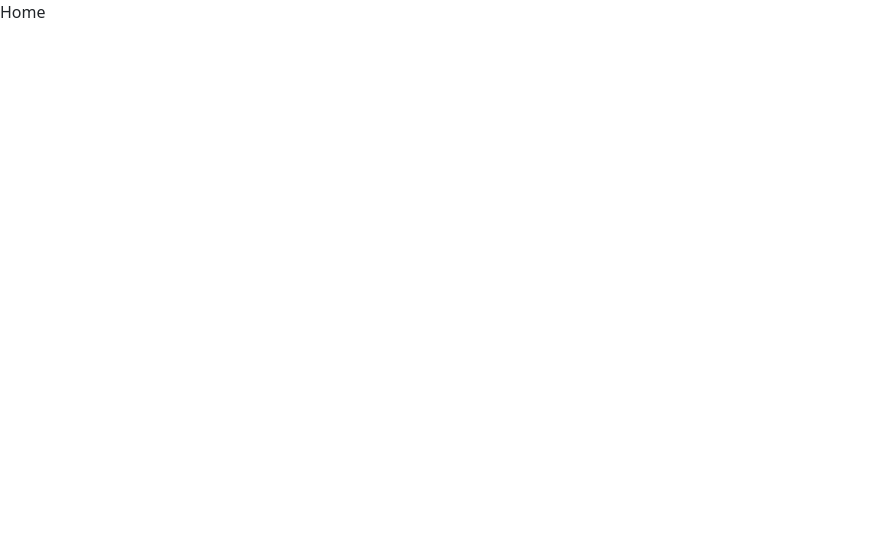
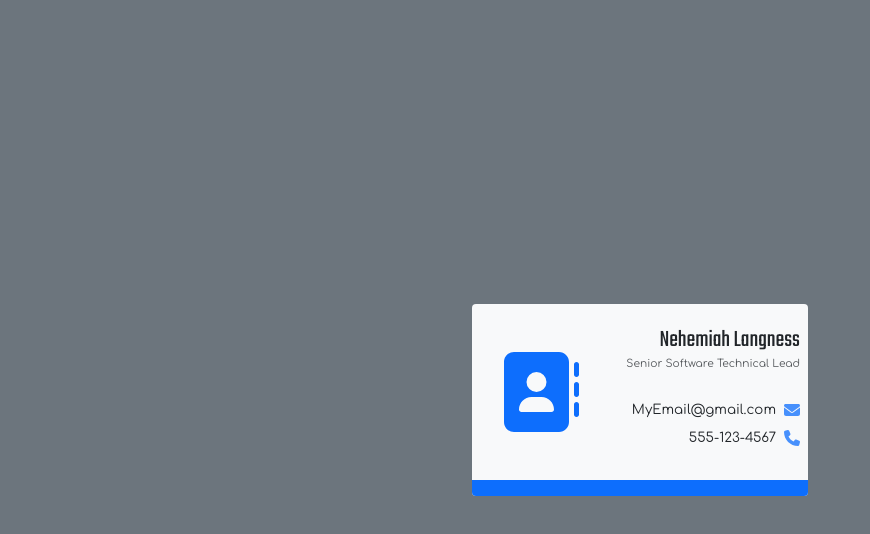
Before and after one commit to Nehemiah-Langness/contact-card, a React (Vite) app: page / in a window 1280 px wide. Shown: the top 534 px of the page, without its empty margins (0-870 px from the left). Built offline with nearby package versions, Linux system fonts and the light colour scheme.

Commit message:
added bones of layout

```diff
--- a/index.html
+++ b/index.html
@@ -3,7 +3,7 @@
   <head>
     <meta charset="UTF-8" />
     <meta name="viewport" content="width=device-width, initial-scale=1.0" />
-    <title>Notes</title>
+    <title>Contact Card</title>
   </head>
   <body>
     <div id="root"></div>
--- a/src/app.tsx
+++ b/src/app.tsx
@@ -1,9 +1,36 @@
+import { faContactBook, faEnvelope, faPhone } from "@fortawesome/free-solid-svg-icons";
+import { FontAwesomeIcon } from "@fortawesome/react-fontawesome";
 
 function App() {
 	return (
-		<>
-			Home
-		</>
+		<div className="d-flex h-100 justify-content-center align-items-center comfortaa">
+			<div className="contact-card rounded-1 overflow-hidden d-flex flex-column">
+				<div className="d-flex flex-grow-1">
+					<div className="branding d-flex justify-content-center align-items-center">
+						<FontAwesomeIcon style={{fontSize: '60pt'}} className="text-primary" icon={faContactBook}/>
+					</div>
+					<div className="contact text-end flex-grow-1 p-2 py-4 d-flex flex-column">
+						<div>
+							<div className="teko fs-18">Nehemiah Langness</div>
+							<div className="comfortaa opacity-75 fs-8 mt-1">Senior Software Technical Lead</div>
+						</div>
+						<div className="flex-grow-1"></div>
+						<div>
+							<div className="d-flex mb-2 justify-content-end align-items-center">
+								<div className="comfortaa fs-10">MyEmail@gmail.com</div> <FontAwesomeIcon className="ms-2 text-primary opacity-75" icon={faEnvelope} />
+							</div>
+							<div className="d-flex mb-2 justify-content-end align-items-center">
+								<div className="comfortaa fs-10">555-123-4567</div>  <FontAwesomeIcon className="ms-2 text-primary opacity-75" icon={faPhone} />
+							</div>
+						</div>
+
+					</div>
+				</div>
+
+				<div className="bg-primary pt-3"></div>
+
+			</div>
+		</div>
 	);
 }
 
--- a/src/index.scss
+++ b/src/index.scss
@@ -1,6 +1,16 @@
 @import '../node_modules/bootstrap/dist/css/bootstrap.min.css';
+@import url('https://fonts.googleapis.com/css2?family=Comfortaa:wght@300..700&family=Teko:wght@300..700&display=swap');
+
+
+html,
+body,
+#root {
+    height: 100%;
+}
 
 body {
+
+    background: var(--bs-secondary);
 
     &::-webkit-scrollbar {
         background-color: rgba(219, 219, 219, 1);
@@ -11,4 +21,52 @@ body {
         background-color: var(--bs-secondary);
         border-radius: 5px;
     }
+
+    .contact-card {
+        background: var(--bs-light);
+        width: 3.5in;
+        height: 2in;
+
+        .branding {
+            width: 40%;
+        }
+
+        .contact {
+        }
+    }
 }
+
+.fs-18 {
+    font-size: 18pt;
+}
+
+.fs-16 {
+    font-size: 16pt;
+}
+
+.fs-14 {
+    font-size: 14pt;
+}
+
+.fs-12 {
+    font-size: 12pt;
+}
+
+.fs-10 {
+    font-size: 10pt;
+}
+
+.fs-8 {
+    font-size: 8pt;
+}
+
+.comfortaa {
+    font-family: "Comfortaa", sans-serif;
+    font-optical-sizing: auto;
+}
+
+.teko {
+    font-family: "Teko", sans-serif;
+    font-optical-sizing: auto;
+    line-height: 1;
+}
--- a/vite.config.ts
+++ b/vite.config.ts
@@ -4,5 +4,8 @@ import react from '@vitejs/plugin-react'
 // https://vitejs.dev/config/
 export default defineConfig({
   plugins: [react()],
+  server: {
+    port: 5000,
+  },
   base: "/Contact-Card/"
 })
```
